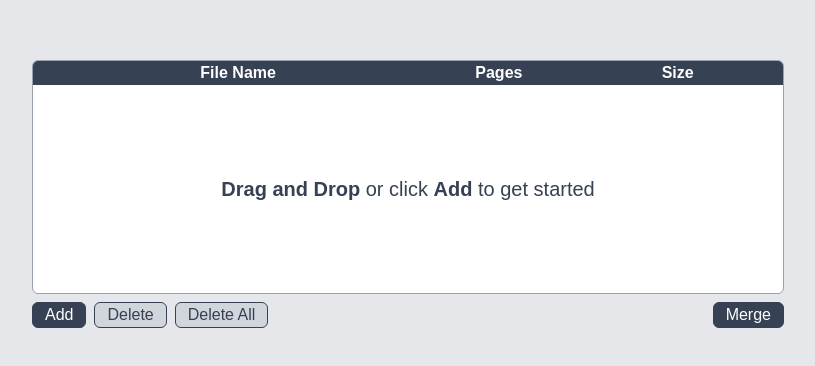
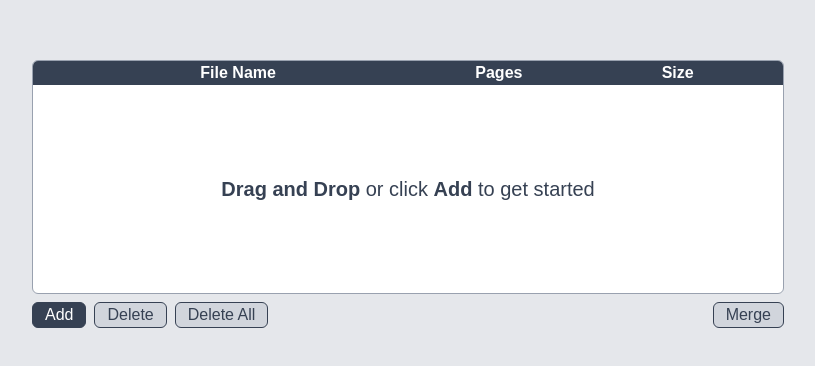
Before and after one commit to nougat-sw/pdf-merge, a React (Vite) app: page / in a window 1280 px wide. Shown: the part 206-572 px from the top of the page, without its empty margins (232-1047 px from the left). Built offline with nearby package versions, Linux system fonts and the light colour scheme; a web font is replaced by a local one.

Commit message:
feat: error toast

```diff
--- a/package.json
+++ b/package.json
@@ -21,6 +21,7 @@
     "react": "^19.0.0",
     "react-dom": "^19.0.0",
     "react-dropzone": "^14.3.8",
+    "react-hot-toast": "^2.5.2",
     "react-icons": "^5.5.0",
     "tailwindcss": "^4.1.2"
   },
--- a/src/App.tsx
+++ b/src/App.tsx
@@ -1,9 +1,11 @@
 import Table from "./ui/Table";
+import { Toaster } from "react-hot-toast";
 
 export default function App() {
     return (
         <div className="flex min-h-dvh items-center justify-center bg-gray-200 text-gray-700">
             <Table />
+            <Toaster />
         </div>
     );
 }
--- a/src/Contexts/FileContext.tsx
+++ b/src/Contexts/FileContext.tsx
@@ -3,21 +3,27 @@ import type { UIFile } from "../types/UIFile";
 import { createContext, useState } from "react";
 import { PDFDocument } from "pdf-lib";
 import { nanoid } from "nanoid";
+import toast from "react-hot-toast";
+import isValidPdf from "../lib/isvalidPdf";
 
 const FileContext = createContext<FileContextType | null>(null);
 
 export default function FileContextProvider({ children }: { children: React.ReactNode }) {
     const [files, setFiles] = useState<Array<UIFile>>([]);
 
-    function addFiles(files: Array<File>) {
+    async function addFiles(files: Array<File>) {
         const filesToAdd: UIFile[] = [];
 
         for (const file of files) {
-            filesToAdd.push({
-                file,
-                id: nanoid(10),
-                isSelected: false,
-            });
+            if (await isValidPdf(file)) {
+                filesToAdd.push({
+                    file,
+                    id: nanoid(10),
+                    isSelected: false,
+                });
+            } else {
+                toast.error("Skipped invalid file: " + file.name);
+            }
         }
 
         setFiles((files) => [...files, ...filesToAdd]);
--- /dev/null
+++ b/src/lib/isvalidPdf.ts
@@ -0,0 +1,10 @@
+import { PDFDocument } from "pdf-lib";
+
+export default async function isValidPdf(file: File) {
+    try {
+        await PDFDocument.load(await file.arrayBuffer());
+        return true;
+    } catch {
+        return false;
+    }
+}
--- a/src/ui/TableOperations.tsx
+++ b/src/ui/TableOperations.tsx
@@ -3,6 +3,7 @@ import download from "../lib/download.ts";
 import ConfirmDialog from "./ConfirmDialog";
 import { useState } from "react";
 import merge from "../lib/merge.ts";
+import toast from "react-hot-toast";
 
 export default function TableOperations({ openFileDialog }: { openFileDialog: () => void }) {
     const [isDialogOpen, setIsDialogOpen] = useState<boolean>(false);
@@ -15,6 +16,8 @@ export default function TableOperations({ openFileDialog }: { openFileDialog: ()
     const { deleteSelected, deleteAll, files } = useFiles();
 
     async function handleMerge() {
+        console.log("handleMerge");
+        try {
             const merged = await merge(files.map((file) => file.file));
 
             const url = URL.createObjectURL(
@@ -26,6 +29,9 @@ export default function TableOperations({ openFileDialog }: { openFileDialog: ()
             download(url);
 
             URL.revokeObjectURL(url);
+        } catch {
+            toast.error("Could not merge files.");
+        }
     }
 
     function showDialog(title: string, message: string, onConfirm: () => void, onClose: () => void) {
@@ -86,7 +92,7 @@ export default function TableOperations({ openFileDialog }: { openFileDialog: ()
                 <button
                     disabled={files.length < 2}
                     onClick={handleMerge}
-                    className="cursor-pointer rounded-md border border-gray-700 bg-gray-700 px-3 text-white ring-gray-700 ring-offset-2 ring-offset-gray-200 focus:ring-2 focus:outline-none active:ring disabled:cursor-default"
+                    className="cursor-pointer rounded-md border border-gray-700 bg-gray-700 px-3 text-white ring-gray-700 ring-offset-2 ring-offset-gray-200 focus:ring-2 focus:outline-none enabled:active:ring disabled:cursor-default disabled:bg-gray-300 disabled:text-gray-700"
                 >
                     Merge
                 </button>
```
Also changed, not shown: 1 other file (tests, documents, lock files or other folders). Lines whose indentation alone changed are shown as unchanged.
